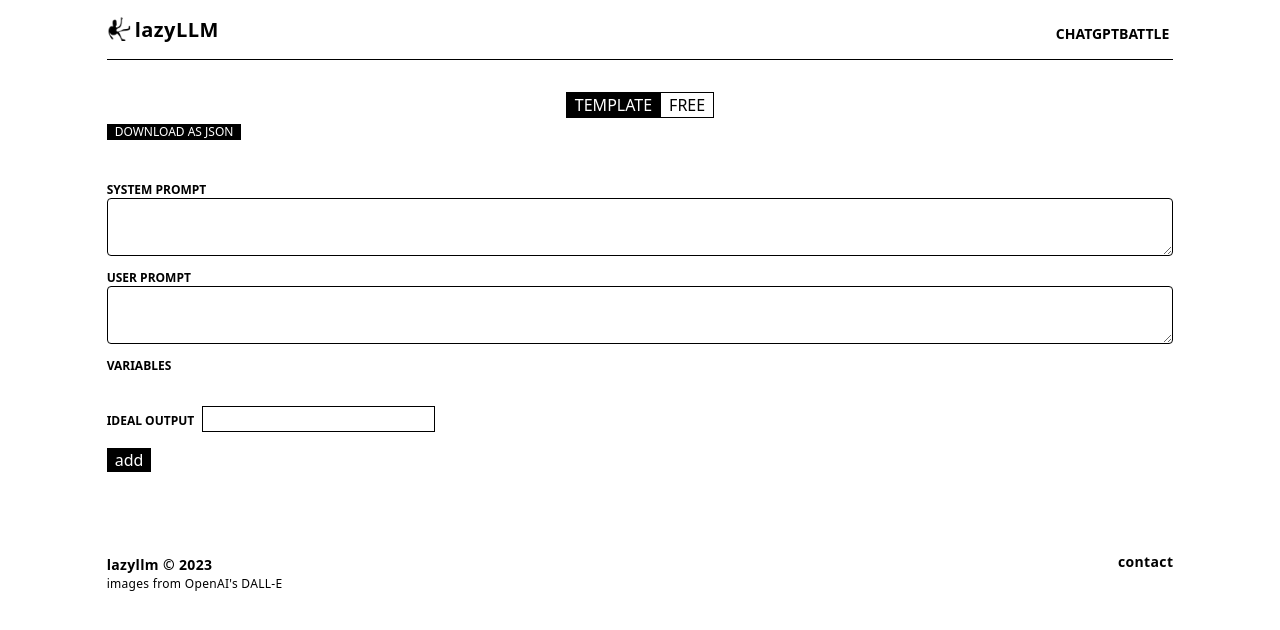
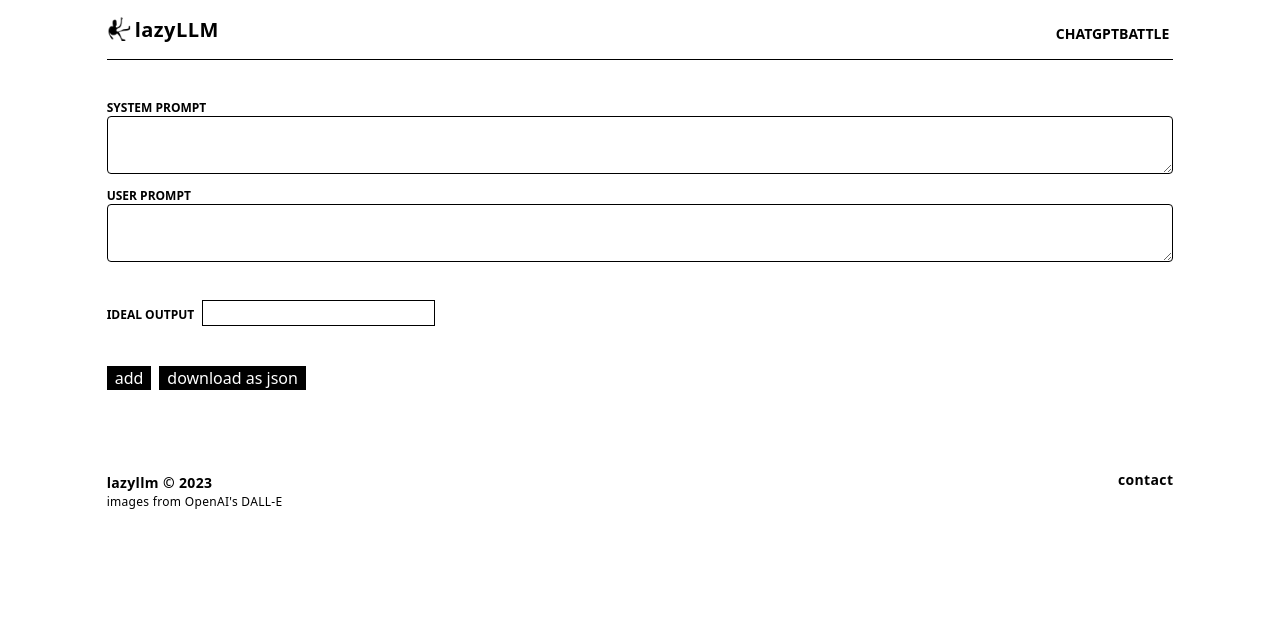
Before and after one commit to elia-orsini/lazyLLM, a Next.js app: page /createPrompts in a window 1280 px wide. Shown: the top 630 px of the page. Built offline with nearby package versions, Linux system fonts and the light colour scheme.

Commit message:
fix: join two prompts methods into one

```diff
--- a/components/FreeModePrompts.tsx
+++ /dev/null
@@ -1,83 +0,0 @@
-import downloadJSON from "@utils/downloadJSON";
-import { useState } from "react";
-
-export default function FreeMode() {
-  const [promptsText, setPromptsText] = useState([]);
-  const [systemTexts, setSystemTexts] = useState([]);
-  const [ideals, setIdeals] = useState([]);
-
-  const addToDataset = (e) => {
-    e.preventDefault();
-
-    setSystemTexts((systemTexts) => [...systemTexts, e.target[0].value]);
-
-    setPromptsText((promptsText) => [...promptsText, e.target[1].value]);
-
-    setIdeals((ideals) => [...ideals, e.target[2].value]);
-  };
-
-  const JSONDownload = () => {
-    const JSON = [];
-    for (let i = 0; i < systemTexts.length; i++) {
-      if (systemTexts.length !== promptsText.length) return;
-
-      const formattedPrompt = {
-        input: [
-          {
-            role: "system",
-            content: systemTexts[i],
-          },
-          {
-            role: "user",
-            content: promptsText[i],
-          },
-        ],
-        ideal: ideals[i],
-      };
-
-      JSON.push(formattedPrompt);
-    }
-
-    downloadJSON(JSON, "customPrompts_lazyLLM.json");
-  };
-
-  return (
-    <div>
-      <div>
-        <button
-          className={`uppercase px-2 bg-black text-white text-xs`}
-          onClick={() => {
-            JSONDownload();
-          }}
-        >
-          download as json
-        </button>
-      </div>
-
-      <>
-        <form
-          onSubmit={(e) => {
-            addToDataset(e);
-          }}
-        >
-          <p className="uppercase mt-10 font-bold text-xs">system prompt</p>
-          <textarea className="border rounded border-black w-full px-2 py-2 font-semibold text-sm"></textarea>
-
-          <p className="uppercase font-bold text-xs mt-2">user prompt</p>
-          <textarea className="border rounded border-black w-full px-2 py-2 font-semibold text-sm"></textarea>
-
-          <div className="mt-2">
-            <span className="uppercase font-bold text-xs">ideal output</span>
-            <input
-              className="border border-black mx-2"
-              type="text"
-              name="ideal"
-            />
-          </div>
-
-          <button className="bg-black text-white px-2 mt-4">add</button>
-        </form>
-      </>
-    </div>
-  );
-}
--- a/components/TemplateModePrompts.tsx
+++ b/components/PromptsCreator.tsx
@@ -26,7 +26,7 @@ export default function TemplateMode() {
 
     const newDataset = [];
 
-    for (let i = 0; i < dataset.length; i++) {
+    for (let i = dataset.length - 1; i < dataset.length; i++) {
       const substitutedText = promptText.replace(tagRegex, (match) => {
         const tag = match.slice(1, -1);
 
@@ -39,7 +39,8 @@ export default function TemplateMode() {
 
       newDataset.push(substitutedText);
     }
-    setDataset(newDataset);
+
+    setDataset((dataset) => [...dataset, ...newDataset]);
   };
 
   const addToDataset = (e) => {
@@ -53,7 +54,7 @@ export default function TemplateMode() {
 
     setDatasetValues((datasetValues) => [...datasetValues, values]);
 
-    setIdeals([...ideals, e.target[e.target.length - 2].value]);
+    setIdeals([...ideals, e.target[e.target.length - 3].value]);
 
     substituteWords([...datasetValues, values]);
 
@@ -84,22 +85,11 @@ export default function TemplateMode() {
       JSON.push(formattedPrompt);
     }
 
-    downloadJSON(JSON, "templateBasedPrompts_lazyLLM.json");
+    downloadJSON(JSON, "prompts_lazyLLM.json");
   };
 
   return (
     <div>
-      <div>
-        <button
-          className={`uppercase px-2 bg-black text-white text-xs`}
-          onClick={() => {
-            JSONDownload();
-          }}
-        >
-          download as json
-        </button>
-      </div>
-
       <p className="uppercase mt-10 font-bold text-xs">system prompt</p>
       <textarea
         onChange={(e) => {
@@ -121,9 +111,9 @@ export default function TemplateMode() {
           addToDataset(e);
         }}
       >
+        {variables.length > 0 && (
+          <>
             <p className="uppercase font-bold text-xs mt-2">VARIABLES</p>
-
-        {variables.length > 0 && (
             <div className="border border-black rounded px-2 py-1">
               {variables.map((variable, i) => {
                 return (
@@ -138,6 +128,7 @@ export default function TemplateMode() {
                 );
               })}
             </div>
+          </>
         )}
 
         <div className="mt-8">
@@ -149,7 +140,17 @@ export default function TemplateMode() {
           />
         </div>
 
-        <button className="bg-black text-white px-2 mt-4">add</button>
+        <div className="mt-10">
+          <button className="bg-black text-white px-2">add</button>
+          <button
+            onClick={() => {
+              JSONDownload();
+            }}
+            className="bg-black text-white px-2 ml-2"
+          >
+            download as json
+          </button>
+        </div>
       </form>
     </div>
   );
--- a/pages/calculateMetrics.tsx
+++ b/pages/calculateMetrics.tsx
@@ -98,19 +98,19 @@ const IndexPage = () => {
                 className="px-2 mx-2 border border-black hover:bg-secondary"
                 onClick={() => setResult(calculateMean(first))}
               >
-                Mean
+                mean
               </button>
               <button
                 className="px-2 mx-2 border border-black hover:bg-secondary"
                 onClick={() => setResult(calculateStd(first))}
               >
-                Std
+                std dev
               </button>
               <button
                 className="px-2 mx-2 border border-black hover:bg-secondary"
                 onClick={() => setResult(calculateMedian(first))}
               >
-                Median
+                median
               </button>
             </div>
           )}
@@ -127,10 +127,21 @@ const IndexPage = () => {
                 className="px-2 mx-2 border border-black hover:bg-secondary"
                 onClick={() => setResult(calculateCohensD(first, second))}
               >
-                Cohen's D
+                cohen&apos;s d
               </button>
             </div>
           )}
+
+          <div className="mt-10 mx-auto">
+            <span className="">best match:</span>
+            <input className="border border-black ml-2 w-40 px-1" />
+            <button
+              className="px-2 border border-black bg-black text-white"
+              onClick={() => {}}
+            >
+              analyse
+            </button>
+          </div>
 
           {result && (
             <>
--- a/pages/createPrompts.tsx
+++ b/pages/createPrompts.tsx
@@ -1,44 +1,15 @@
 import React, { useState } from "react";
 import Title from "@components/Title";
 import Footer from "@components/Footer";
-import TemplateMode from "@components/TemplateModePrompts";
-import FreeMode from "@components/FreeModePrompts";
+import TemplateMode from "@components/PromptsCreator";
 
 const IndexPage = () => {
-  const [templateMode, setTemplateMode] = useState(true);
-
   return (
     <>
       <div className="mx-auto w-10/12 h-screen">
         <Title />
 
-        <div className="flex w-full">
-          <div className="mx-auto mt-8">
-            <button
-              className={`px-2 border border-black ${
-                templateMode && "bg-black text-white"
-              }`}
-              onClick={() => {
-                setTemplateMode(true);
-              }}
-            >
-              TEMPLATE
-            </button>
-
-            <button
-              className={`px-2 border-t border-b border-r border-black ${
-                !templateMode && "bg-black text-white"
-              }`}
-              onClick={() => {
-                setTemplateMode(false);
-              }}
-            >
-              FREE
-            </button>
-          </div>
-        </div>
-
-        {templateMode ? <TemplateMode /> : <FreeMode />}
+        <TemplateMode />
 
         <Footer />
       </div>
```
Lines whose indentation alone changed are shown as unchanged.
